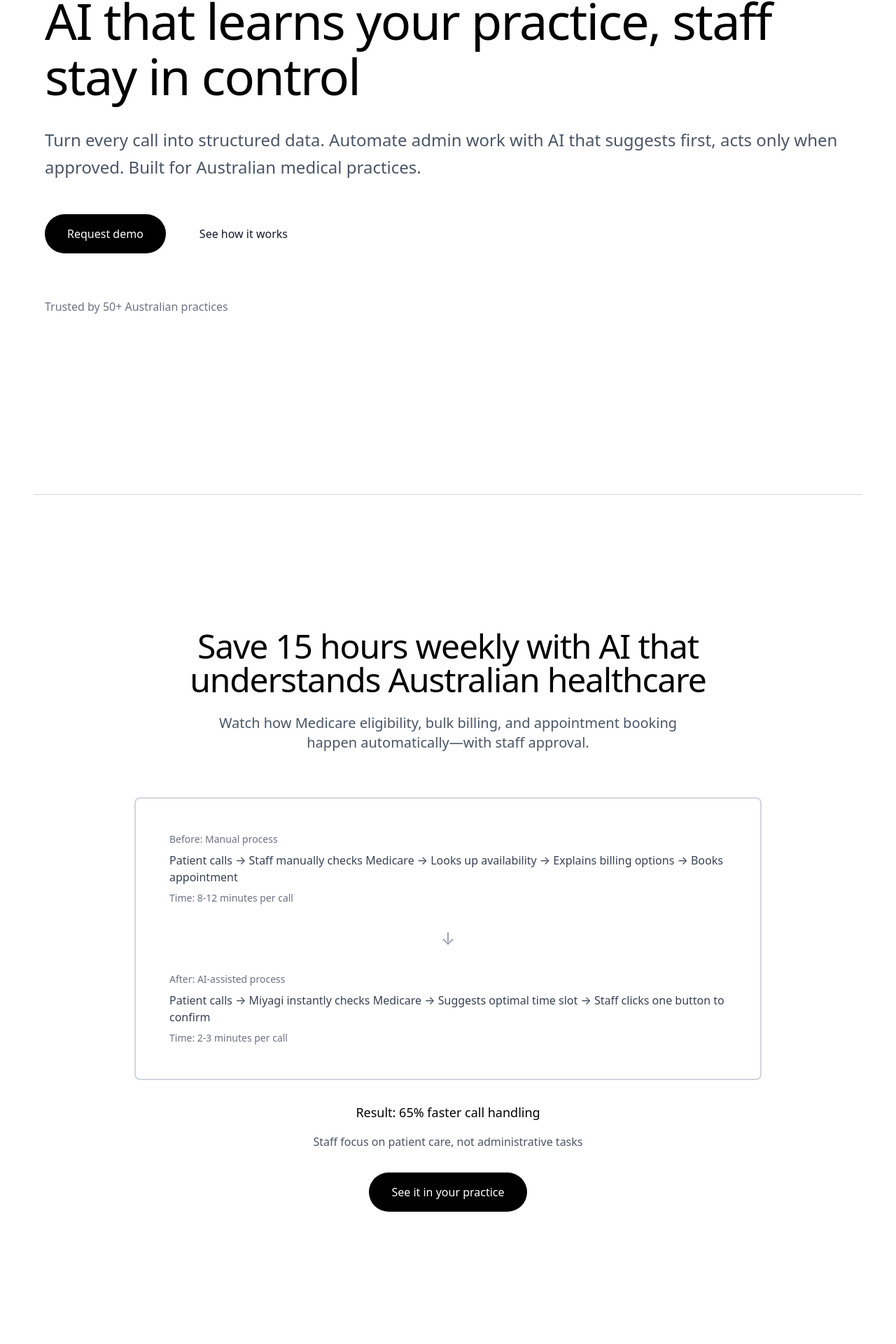
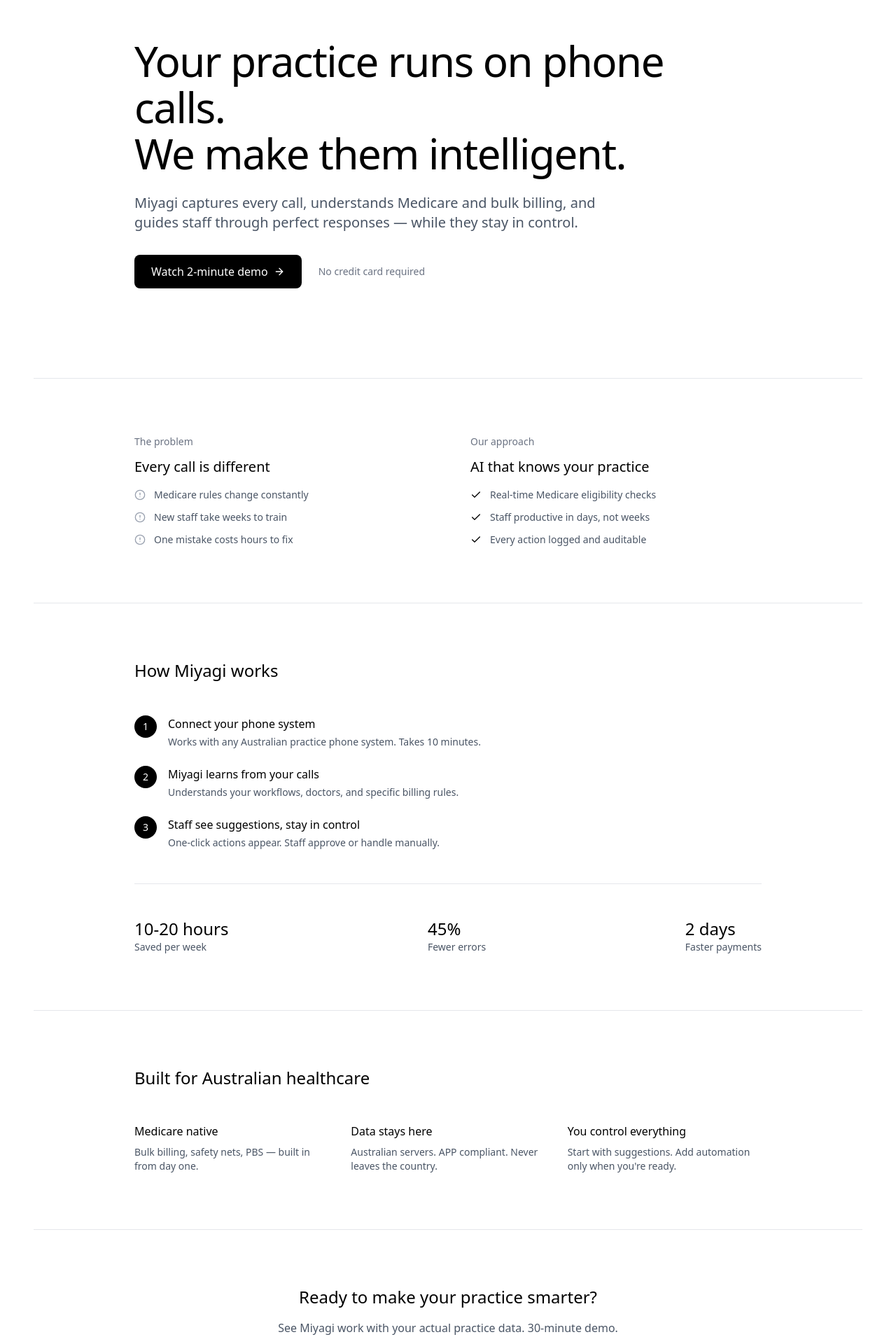
Before and after one commit to madebyturner/miyagi-site, a React (Vite) app: page / in a window 1280 px wide. Shown: the part 202-2122 px from the top of the page at 70% size. Built offline with nearby package versions, Linux system fonts and the light colour scheme.

Commit message:
World-class redesign: Stripe simplicity, Linear clarity, Vercel flow

```diff
--- a/src/pages/Home.jsx
+++ b/src/pages/Home.jsx
@@ -1,217 +1,167 @@
 import { Link } from 'react-router-dom'
-import { Target, Shield, TrendingUp } from 'lucide-react'
+import { ArrowRight, Check, Clock, AlertCircle } from 'lucide-react'
 
 export default function Home() {
   return (
     <>
       {/* Hero */}
-      <div className="pt-20 pb-32 md:pt-32 md:pb-48">
-        <div className="max-w-6xl mx-auto">
-          <h1 className="text-5xl md:text-6xl lg:text-7xl font-medium mb-8 leading-[1.1] tracking-tight">
-            AI that learns your practice, staff stay in control
+      <div className="pt-32 pb-20 md:pt-48 md:pb-32">
+        <div className="max-w-4xl mx-auto">
+          <h1 className="text-4xl md:text-5xl lg:text-6xl font-medium mb-6 leading-[1.1] tracking-tight">
+            Your practice runs on phone calls.
+            <br />
+            We make them intelligent.
           </h1>
-          <p className="text-xl md:text-2xl text-gray-600 mb-12 leading-relaxed">
-            Turn every call into structured data. Automate admin work with AI that suggests first, acts only when approved. Built for Australian medical practices.
+          <p className="text-xl text-gray-600 mb-8 max-w-2xl">
+            Miyagi captures every call, understands Medicare and bulk billing,
+            and guides staff through perfect responses — while they stay in control.
           </p>
-          <div className="flex flex-col sm:flex-row gap-4 mb-16">
-            <Link to="/request-demo" className="px-8 py-4 bg-black text-white rounded-full hover:bg-gray-800 transition-colors text-center">
-              Request demo
+          <div className="flex items-center gap-6">
+            <Link to="/request-demo" className="inline-flex items-center gap-2 px-6 py-3 bg-black text-white rounded-lg hover:bg-gray-800 transition-colors">
+              Watch 2-minute demo
+              <ArrowRight className="w-4 h-4" />
             </Link>
-            <Link to="/how-miyagi-works" className="px-8 py-4 text-gray-900 hover:text-gray-600 transition-colors text-center">
-              See how it works
-            </Link>
-          </div>
-          <div className="text-gray-500">
-            Trusted by 50+ Australian practices
+            <div className="text-sm text-gray-500">
+              No credit card required
+            </div>
           </div>
         </div>
       </div>
 
-      {/* Product demonstration */}
-      <hr className="border-gray-300 my-16" />
-      <section className="py-32">
-        <div className="max-w-4xl mx-auto text-center">
-          <h2 className="text-4xl md:text-5xl font-medium mb-6 tracking-tight">
-            Save 15 hours weekly with AI that understands Australian healthcare
-          </h2>
-          <p className="text-xl text-gray-600 mb-16 max-w-2xl mx-auto">
-            Watch how Medicare eligibility, bulk billing, and appointment booking happen automatically—with staff approval.
-          </p>
+      {/* Problem/Solution */}
+      <section className="py-20 border-t border-gray-200">
+        <div className="max-w-4xl mx-auto">
+          <div className="grid md:grid-cols-2 gap-12 md:gap-16">
+            <div>
+              <div className="text-sm text-gray-500 mb-3">The problem</div>
+              <h3 className="text-xl font-medium mb-4">Every call is different</h3>
+              <div className="space-y-3">
+                <div className="flex items-start gap-3">
+                  <AlertCircle className="w-4 h-4 text-gray-400 mt-0.5" />
+                  <p className="text-sm text-gray-600">Medicare rules change constantly</p>
+                </div>
+                <div className="flex items-start gap-3">
+                  <AlertCircle className="w-4 h-4 text-gray-400 mt-0.5" />
+                  <p className="text-sm text-gray-600">New staff take weeks to train</p>
+                </div>
+                <div className="flex items-start gap-3">
+                  <AlertCircle className="w-4 h-4 text-gray-400 mt-0.5" />
+                  <p className="text-sm text-gray-600">One mistake costs hours to fix</p>
+                </div>
+              </div>
+            </div>
+            <div>
+              <div className="text-sm text-gray-500 mb-3">Our approach</div>
+              <h3 className="text-xl font-medium mb-4">AI that knows your practice</h3>
+              <div className="space-y-3">
+                <div className="flex items-start gap-3">
+                  <Check className="w-4 h-4 text-black mt-0.5" />
+                  <p className="text-sm text-gray-600">Real-time Medicare eligibility checks</p>
+                </div>
+                <div className="flex items-start gap-3">
+                  <Check className="w-4 h-4 text-black mt-0.5" />
+                  <p className="text-sm text-gray-600">Staff productive in days, not weeks</p>
+                </div>
+                <div className="flex items-start gap-3">
+                  <Check className="w-4 h-4 text-black mt-0.5" />
+                  <p className="text-sm text-gray-600">Every action logged and auditable</p>
+                </div>
+              </div>
+            </div>
+          </div>
+        </div>
+      </section>
 
-          {/* Simple visual concept */}
-          <div className="border-2 border-gray-300 rounded-lg p-12 mb-8">
-            <div className="space-y-8">
-              {/* Before */}
-              <div className="text-left">
-                <div className="text-sm text-gray-500 mb-2">Before: Manual process</div>
-                <div className="text-gray-700">
-                  Patient calls → Staff manually checks Medicare → Looks up availability → Explains billing options → Books appointment
-                </div>
-                <div className="text-sm text-gray-500 mt-2">Time: 8-12 minutes per call</div>
+      {/* How it works - ultra simple */}
+      <section className="py-20 border-t border-gray-200">
+        <div className="max-w-4xl mx-auto">
+          <h2 className="text-2xl font-medium mb-12">How Miyagi works</h2>
+
+          <div className="space-y-6">
+            <div className="flex gap-4">
+              <div className="w-8 h-8 rounded-full bg-black text-white flex items-center justify-center text-sm flex-shrink-0">1</div>
+              <div>
+                <h3 className="font-medium mb-1">Connect your phone system</h3>
+                <p className="text-sm text-gray-600">Works with any Australian practice phone system. Takes 10 minutes.</p>
               </div>
+            </div>
 
-              {/* Arrow */}
-              <div className="text-center">
-                <div className="text-2xl text-gray-400">↓</div>
+            <div className="flex gap-4">
+              <div className="w-8 h-8 rounded-full bg-black text-white flex items-center justify-center text-sm flex-shrink-0">2</div>
+              <div>
+                <h3 className="font-medium mb-1">Miyagi learns from your calls</h3>
+                <p className="text-sm text-gray-600">Understands your workflows, doctors, and specific billing rules.</p>
               </div>
+            </div>
 
-              {/* After */}
-              <div className="text-left">
-                <div className="text-sm text-gray-500 mb-2">After: AI-assisted process</div>
-                <div className="text-gray-700">
-                  Patient calls → Miyagi instantly checks Medicare → Suggests optimal time slot → Staff clicks one button to confirm
-                </div>
-                <div className="text-sm text-gray-500 mt-2">Time: 2-3 minutes per call</div>
+            <div className="flex gap-4">
+              <div className="w-8 h-8 rounded-full bg-black text-white flex items-center justify-center text-sm flex-shrink-0">3</div>
+              <div>
+                <h3 className="font-medium mb-1">Staff see suggestions, stay in control</h3>
+                <p className="text-sm text-gray-600">One-click actions appear. Staff approve or handle manually.</p>
               </div>
             </div>
           </div>
 
-          <div className="text-center">
-            <div className="text-lg font-medium mb-4">Result: 65% faster call handling</div>
-            <p className="text-gray-600 mb-8">Staff focus on patient care, not administrative tasks</p>
-            <Link to="/request-demo" className="inline-block px-8 py-4 bg-black text-white rounded-full hover:bg-gray-800 transition-colors">
-              See it in your practice
-            </Link>
+          <div className="mt-12 pt-12 border-t border-gray-200">
+            <div className="flex items-center justify-between">
+              <div>
+                <div className="text-2xl font-medium">10-20 hours</div>
+                <div className="text-sm text-gray-600">Saved per week</div>
+              </div>
+              <div>
+                <div className="text-2xl font-medium">45%</div>
+                <div className="text-sm text-gray-600">Fewer errors</div>
+              </div>
+              <div>
+                <div className="text-2xl font-medium">2 days</div>
+                <div className="text-sm text-gray-600">Faster payments</div>
+              </div>
+            </div>
           </div>
         </div>
       </section>
 
-      {/* How it works - simplified */}
-      <hr className="border-gray-300 my-16" />
-      <section className="py-32 border-2 border-gray-300 -mx-8 lg:-mx-12 px-8 lg:px-12">
-        <div className="max-w-5xl mx-auto">
-          <div className="text-center mb-8">
-            <h3 className="text-2xl font-medium mb-6">Assist. Simulate. Approve. Audit.</h3>
-          </div>
+      {/* Trust indicators */}
+      <section className="py-20 border-t border-gray-200">
+        <div className="max-w-4xl mx-auto">
+          <h2 className="text-2xl font-medium mb-12">Built for Australian healthcare</h2>
 
-          <div className="grid md:grid-cols-4 gap-6">
-            <div className="text-center">
-              <div className="w-10 h-10 bg-black text-white rounded-full flex items-center justify-center text-sm font-medium mb-3 mx-auto">1</div>
-              <h4 className="font-medium mb-2">Connect & Learn</h4>
-              <p className="text-gray-600 text-sm">Phone + PMS connected. AI learns your workflows.</p>
+          <div className="grid md:grid-cols-3 gap-8">
+            <div>
+              <h3 className="font-medium mb-2">Medicare native</h3>
+              <p className="text-sm text-gray-600">
+                Bulk billing, safety nets, PBS — built in from day one.
+              </p>
             </div>
-            <div className="text-center">
-              <div className="w-10 h-10 bg-black text-white rounded-full flex items-center justify-center text-sm font-medium mb-3 mx-auto">2</div>
-              <h4 className="font-medium mb-2">Create Tasks</h4>
-              <p className="text-gray-600 text-sm">Teach AI with examples from your best staff.</p>
+            <div>
+              <h3 className="font-medium mb-2">Data stays here</h3>
+              <p className="text-sm text-gray-600">
+                Australian servers. APP compliant. Never leaves the country.
+              </p>
             </div>
-            <div className="text-center">
-              <div className="w-10 h-10 bg-black text-white rounded-full flex items-center justify-center text-sm font-medium mb-3 mx-auto">3</div>
-              <h4 className="font-medium mb-2">Simulate First</h4>
-              <p className="text-gray-600 text-sm">Test on historical calls before going live.</p>
+            <div>
+              <h3 className="font-medium mb-2">You control everything</h3>
+              <p className="text-sm text-gray-600">
+                Start with suggestions. Add automation only when you're ready.
+              </p>
             </div>
-            <div className="text-center">
-              <div className="w-10 h-10 bg-black text-white rounded-full flex items-center justify-center text-sm font-medium mb-3 mx-auto">4</div>
-              <h4 className="font-medium mb-2">Staff Approve</h4>
-              <p className="text-gray-600 text-sm">AI prompts appear. Staff stay in control.</p>
-            </div>
-          </div>
-
-          <div className="mt-12 text-center">
-            <Link to="/how-miyagi-works" className="text-gray-900 hover:text-gray-600 transition font-medium">
-              See the complete 7-step process →
-            </Link>
           </div>
         </div>
       </section>
 
-      {/* Key benefits */}
-      <hr className="border-gray-300 my-16" />
-      <section className="py-32">
-        <div className="max-w-5xl mx-auto">
-          <h2 className="text-4xl md:text-5xl font-medium mb-16 tracking-tight">
-            What you get
+      {/* CTA */}
+      <section className="py-20 border-t border-gray-200">
+        <div className="max-w-4xl mx-auto text-center">
+          <h2 className="text-2xl font-medium mb-4">
+            Ready to make your practice smarter?
           </h2>
-
-          <div className="grid md:grid-cols-3 gap-8 mb-16">
-            <div className="border border-gray-300 rounded-lg p-6">
-              <div className="text-sm uppercase tracking-wider text-gray-400 mb-3">For managers</div>
-              <h3 className="text-xl font-medium mb-4">Practice Ontology</h3>
-              <p className="text-gray-600">
-                Ask questions about your practice in plain language. Every call becomes searchable data. Spot patterns, identify automation opportunities.
-              </p>
-            </div>
-
-            <div className="border border-gray-300 rounded-lg p-6">
-              <div className="text-sm uppercase tracking-wider text-gray-400 mb-3">For reception staff</div>
-              <h3 className="text-xl font-medium mb-4">Receptionist Assistant</h3>
-              <p className="text-gray-600">
-                Mini-window during calls shows real-time guidance. One-click ⚡ actions for common tasks. Handles complexity without overwhelming staff.
-              </p>
-            </div>
-
-            <div className="border border-gray-300 rounded-lg p-6">
-              <div className="text-sm uppercase tracking-wider text-gray-400 mb-3">For everyone</div>
-              <h3 className="text-xl font-medium mb-4">Incremental autonomy</h3>
-              <p className="text-gray-600">
-                Start with AI suggestions. Build trust through simulation. Increase autonomy only when ready. Per-task control over what AI can do.
-              </p>
-            </div>
-          </div>
-
-          <div className="text-center">
-            <Link to="/products" className="text-gray-900 hover:text-gray-600 transition font-medium">
-              Explore all capabilities →
-            </Link>
-          </div>
-        </div>
-      </section>
-
-      {/* Australian healthcare */}
-      <hr className="border-gray-300 my-16" />
-      <section className="py-32 border-2 border-gray-300 -mx-8 lg:-mx-12 px-8 lg:px-12">
-        <div className="max-w-5xl mx-auto">
-          <div className="text-center mb-16">
-            <h2 className="text-4xl md:text-5xl font-medium mb-6 tracking-tight">Built for Australian healthcare</h2>
-            <p className="text-xl text-gray-600 max-w-3xl mx-auto">
-              Not generic AI. Purpose-built for Australian medical practices with Medicare, bulk billing, PBS, and local compliance built-in.
-            </p>
-          </div>
-
-          <div className="grid md:grid-cols-3 gap-8 mb-12">
-            <div className="text-center border border-gray-300 rounded-lg p-6">
-              <div className="flex justify-center mb-4"><Target className="w-10 h-10 text-black" /></div>
-              <h4 className="text-lg font-medium mb-2">Australian-specific</h4>
-              <p className="text-gray-600">
-                Medicare eligibility, bulk billing rules, PBS protocols, health fund variations. Understands your reality.
-              </p>
-            </div>
-            <div className="text-center border border-gray-300 rounded-lg p-6">
-              <div className="flex justify-center mb-4"><Shield className="w-10 h-10 text-black" /></div>
-              <h4 className="text-lg font-medium mb-2">Data stays local</h4>
-              <p className="text-gray-600">
-                Australian data centers. APP compliant. SOC 2 certified. No offshore processing. Your data never leaves Australia.
-              </p>
-            </div>
-            <div className="text-center border border-gray-300 rounded-lg p-6">
-              <div className="flex justify-center mb-4"><TrendingUp className="w-10 h-10 text-black" /></div>
-              <h4 className="text-lg font-medium mb-2">Proven results</h4>
-              <p className="text-gray-600">
-                10-20 hours saved weekly, 45% fewer errors, faster payments. Real outcomes from real Australian practices.
-              </p>
-            </div>
-          </div>
-
-          <div className="text-center">
-            <Link to="/security" className="text-gray-900 hover:text-gray-600 transition font-medium">
-              Learn about security & compliance →
-            </Link>
-          </div>
-        </div>
-      </section>
-
-      {/* Final CTA */}
-      <hr className="border-gray-300 my-16" />
-      <section className="py-32 border-2 border-gray-300 -mx-8 lg:-mx-12 px-8 lg:px-12">
-        <div className="max-w-4xl mx-auto text-center">
-          <h2 className="text-4xl md:text-5xl font-medium mb-6 tracking-tight">
-            See Miyagi in your practice
-          </h2>
-          <p className="text-xl text-gray-600 mb-12 max-w-3xl mx-auto">
-            30-minute demo with your actual practice data. See how calls become insights, insights become automation.
+          <p className="text-gray-600 mb-8">
+            See Miyagi work with your actual practice data. 30-minute demo.
           </p>
-          <Link to="/request-demo" className="inline-block px-8 py-4 bg-black text-white rounded-full hover:bg-gray-800 transition-colors">
-            Request demo
+          <Link to="/request-demo" className="inline-flex items-center gap-2 px-6 py-3 bg-black text-white rounded-lg hover:bg-gray-800 transition-colors">
+            Book your demo
+            <ArrowRight className="w-4 h-4" />
           </Link>
         </div>
       </section>
```
